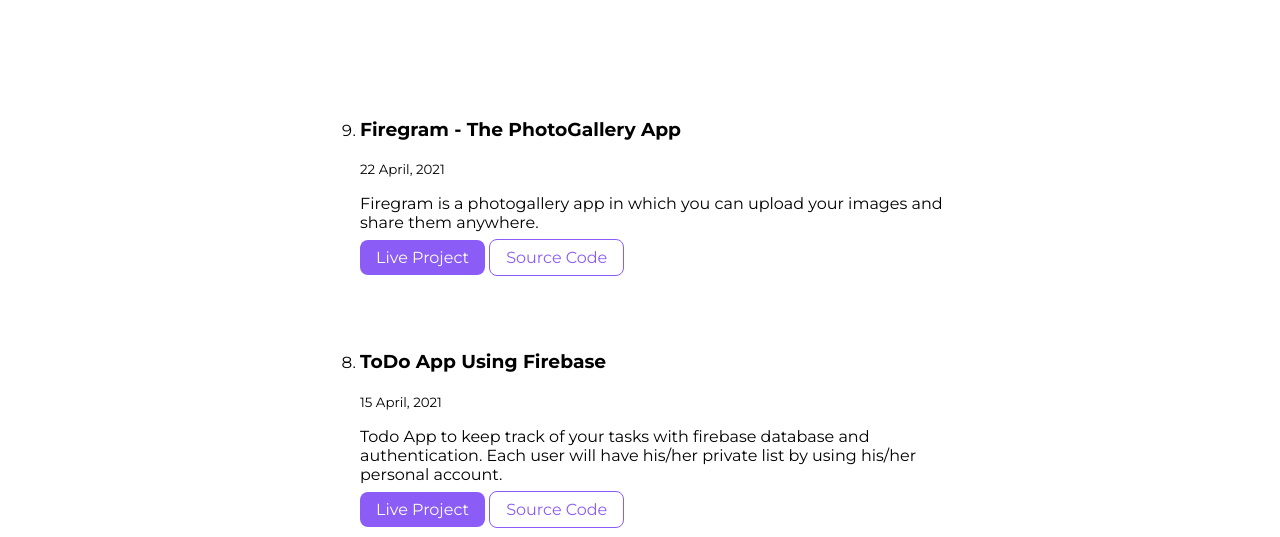
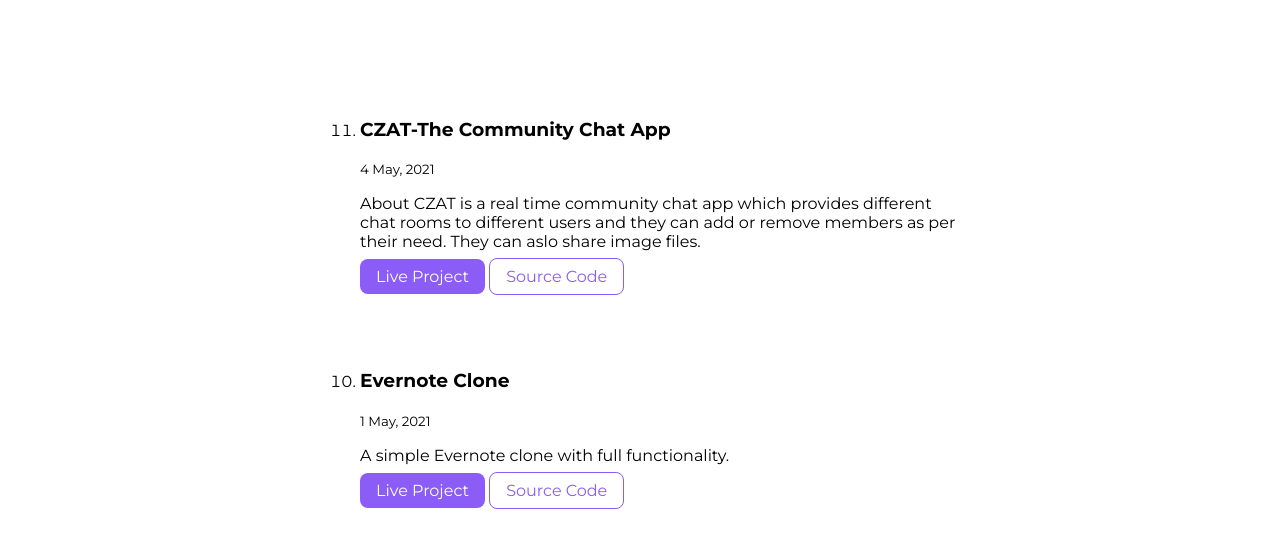
Before and after one commit to devdeadviz/Portfolio, a plain HTML site: page projects.html in a window 1280 px wide. Shown: the part 263-800 px from the top of the page. Drawn offline with Linux system fonts and the light colour scheme.

Commit message:
updating projects

```diff
--- a/projects.html
+++ b/projects.html
@@ -31,6 +31,48 @@
     </header>
 
     <ol reversed>
+      <section class="section">
+        <div class="container container-center">
+          <li>
+            <h3>CZAT-The Community Chat App</h3>
+            <small>4 May, 2021</small>
+            <p>
+              About CZAT is a real time community chat app which provides
+              different chat rooms to different users and they can add or remove
+              members as per their need. They can aslo share image files.
+            </p>
+            <a href="https://czat-app.netlify.app/" class="link link-primary"
+              >Live Project</a
+            >
+            <a
+              href="https://github.com/devdeadviz/czat-the-real-time-community-chat-app"
+              class="link link-secondary"
+              >Source Code</a
+            >
+          </li>
+        </div>
+      </section>
+
+      <section class="section">
+        <div class="container container-center">
+          <li>
+            <h3>Evernote Clone</h3>
+            <small>1 May, 2021</small>
+            <p>A simple Evernote clone with full functionality.</p>
+            <a
+              href="https://deadviz-evernote-clone.netlify.app/"
+              class="link link-primary"
+              >Live Project</a
+            >
+            <a
+              href="https://github.com/devdeadviz/evernote-clone"
+              class="link link-secondary"
+              >Source Code</a
+            >
+          </li>
+        </div>
+      </section>
+
       <section class="section">
         <div class="container container-center">
           <li>
```
